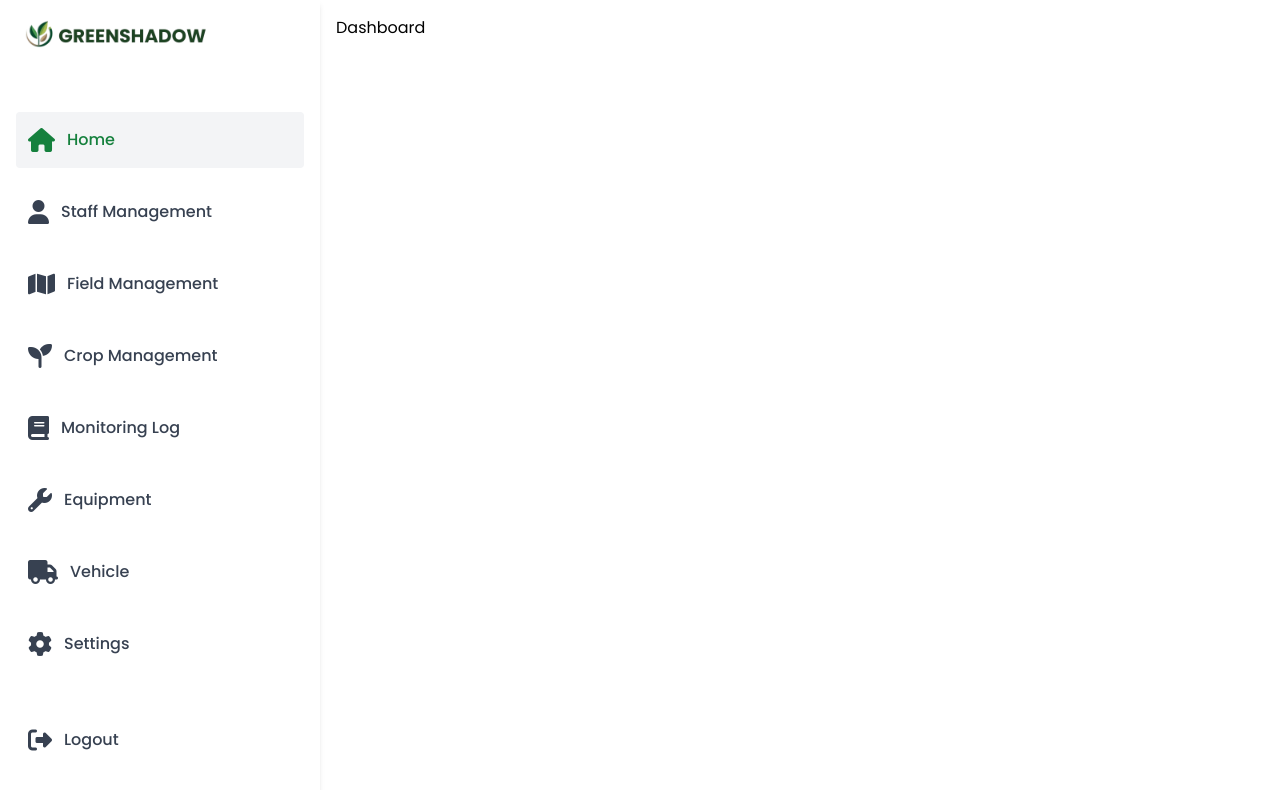
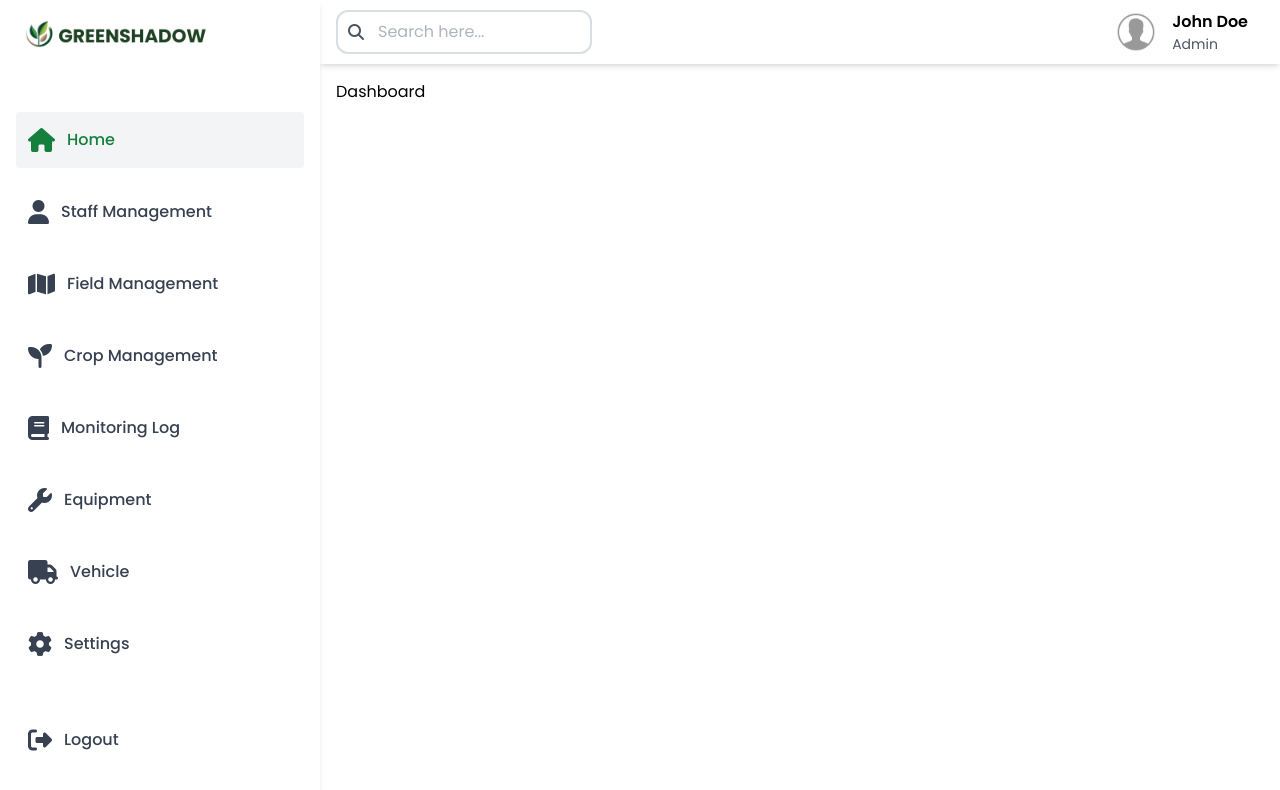
Before and after one commit to charakamihiranga/cropmonitor-frontend-react, a React (Vite) app: page / in a window 1280 px wide. Shown: the top 790 px of the page. Built offline with nearby package versions, Linux system fonts and the light colour scheme.

Commit message:
Add Header component and integrate it into RootLayout; update Navigation icon

```diff
--- /dev/null
+++ b/src/component/Header.tsx
@@ -0,0 +1,45 @@
+import defaultProfile from '../assets/img/default-profile.png';
+
+function Header({ userFullName, userRole }) {
+    return (
+        <header className="bg-white shadow-md p-4 flex justify-between items-center fixed top-0 left-0 sm:left-80 right-0 z-10 h-16">
+            <div className="flex space-x-4">
+                <div className="relative hidden md:block group">
+                    <input
+                        id="search-bar"
+                        type="text"
+                        placeholder="Search here..."
+                        name="text"
+                        className="w-[20vw] pl-10 pr-4 py-2 rounded-xl border border-2 border-gray-300 opacity-80 focus:opacity-100 focus:w-[24vw] transition-all duration-200 ease-in-out outline-none hover:border-green-500 focus:border-green-500 group-hover:border-green-500"
+                    />
+                    <i className="fa fa-search absolute top-1/2 left-3 transform -translate-y-1/2 text-gray-600 group-hover:text-green-500"></i>
+                </div>
+            </div>
+
+            {/* Right Section */}
+            <div className="flex items-center space-x-4 pr-4 group cursor-pointer">
+                <img
+                    src={defaultProfile}
+                    alt="Profile"
+                    className="w-10 h-10 rounded-full duration-150 group-hover:border-2 group-hover:border-green-500"
+                />
+                <div className="flex flex-col mr-4 group-hover:text-green-500">
+                    <span
+                        id="userFullName"
+                        className="font-semibold text-sm md:text-base duration-300 group-hover:text-green-500"
+                    >
+                        {userFullName}
+                    </span>
+                    <p
+                        id="userRole"
+                        className="text-xs text-gray-600 md:text-sm duration-300 group-hover:text-gray-500"
+                    >
+                        {userRole}
+                    </p>
+                </div>
+            </div>
+        </header>
+    );
+}
+
+export default Header;
--- a/src/component/Navigation.tsx
+++ b/src/component/Navigation.tsx
@@ -27,7 +27,7 @@ function Navigation({ isOpen}) {
                     className="md:hidden fixed top-4 left-4 z-30 text-gray-500 hover:text-green-700"
                     onClick={() => setMenuOpen(!isMenuOpen)}
                 >
-                    <i className={`fas ${isMenuOpen ? '' : 'fa-bars'} text-2xl`}></i>
+                    <i className={`fas ${isMenuOpen ? '' : 'fa-bars-staggered '} text-2xl`}></i>
                 </button>
             )}
             {/* Sidebar */}
--- a/src/component/RootLayout.tsx
+++ b/src/component/RootLayout.tsx
@@ -1,17 +1,21 @@
-import React from 'react';
 import Navigation from "./Navigation.tsx";
-import {Outlet} from "react-router-dom";
+import Header from "./Header.tsx";
+import { Outlet } from "react-router-dom";
 
 function RootLayout() {
+    const userFullName = "John Doe";
+    const userRole = "Admin";
+
     return (
-        <div className="flex">
-            {/* Sidebar */}
-            <Navigation/>
+        <div className="flex h-screen">
+            <Navigation />
 
-            {/* Main Content Area */}
-            <main className="flex-1 p-4 md:ml-80">
-                <Outlet/>
-            </main>
+            <div className="flex-1 flex flex-col ml-0 sm:ml-80">
+                <Header userFullName={userFullName} userRole={userRole} />
+                <main className="flex-1 pt-20 p-4 overflow-y-auto">
+                    <Outlet />
+                </main>
+            </div>
         </div>
     );
 }
```
